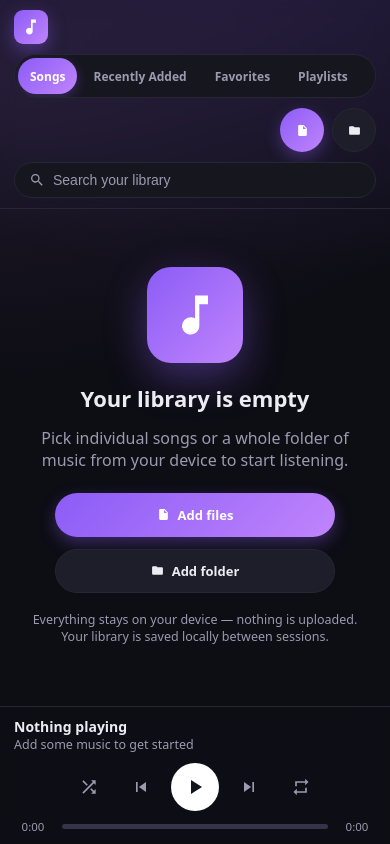
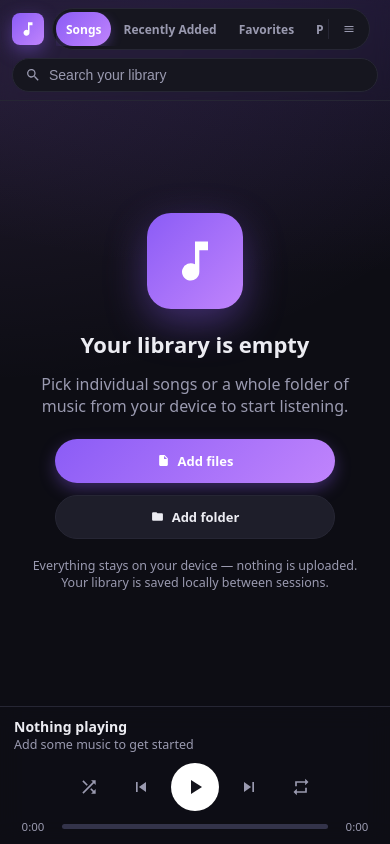
Before and after one commit to amimbs/Lizard-Music, a React (Vite) app: page / in a window 390 px wide. Built offline with nearby package versions, Linux system fonts and the light colour scheme.

Commit message:
feat: add buttons moved to humburger menu

```diff
--- a/src/App.css
+++ b/src/App.css
@@ -16,8 +16,9 @@
 .topbar {
   display: flex;
   align-items: center;
-  gap: 20px;
-  padding: 14px 22px;
+  gap: 12px;
+  padding: 10px 16px;
+  min-width: 0;
   border-bottom: 1px solid var(--border);
   backdrop-filter: blur(8px);
 }
@@ -25,18 +26,19 @@
 .brand {
   display: flex;
   align-items: center;
-  gap: 10px;
+  gap: 8px;
+  flex-shrink: 0;
   font-weight: 700;
-  font-size: 16px;
+  font-size: 15px;
   white-space: nowrap;
 }
 .brand-icon {
   display: grid;
   place-items: center;
-  width: 34px;
-  height: 34px;
-  border-radius: 9px;
-  font-size: 20px;
+  width: 32px;
+  height: 32px;
+  border-radius: 8px;
+  font-size: 18px;
   color: #fff;
   background: linear-gradient(135deg, var(--accent), var(--accent-2));
   box-shadow: 0 6px 18px rgba(139, 92, 246, 0.4);
@@ -45,14 +47,33 @@
 .nav {
   display: flex;
   align-items: center;
-  gap: 4px;
+  gap: 2px;
+  flex-shrink: 0;
   padding: 3px;
   border-radius: 999px;
   background: var(--bg-elev);
   border: 1px solid var(--border);
 }
-.nav button {
-  padding: 7px 14px;
+.nav-views {
+  display: flex;
+  align-items: center;
+  gap: 2px;
+  min-width: 0;
+}
+.nav-tools {
+  display: flex;
+  align-items: center;
+  flex-shrink: 0;
+}
+.nav-divider {
+  width: 1px;
+  height: 20px;
+  margin: 0 3px;
+  background: var(--border);
+}
+.nav button,
+.nav-menu-trigger {
+  padding: 6px 12px;
   border-radius: 999px;
   font-size: 13px;
   font-weight: 600;
@@ -62,7 +83,8 @@
   transition: color 0.15s ease, background 0.15s ease;
   white-space: nowrap;
 }
-.nav button:hover {
+.nav button:hover,
+.nav-menu-trigger:hover {
   color: var(--text);
 }
 .nav button.active {
@@ -70,14 +92,32 @@
   background: linear-gradient(135deg, var(--accent), var(--accent-2));
   box-shadow: 0 4px 12px rgba(139, 92, 246, 0.3);
 }
+.nav-menu {
+  position: relative;
+}
+.nav-menu-trigger {
+  display: grid;
+  place-items: center;
+  width: 32px;
+  height: 32px;
+  min-width: 32px;
+  padding: 0;
+  font-size: 18px;
+}
+.nav-menu.open .nav-menu-trigger {
+  color: var(--text);
+  background: var(--bg-elev-2);
+}
 
 .search {
   display: flex;
   align-items: center;
   gap: 8px;
   flex: 1;
-  max-width: 420px;
-  padding: 9px 14px;
+  min-width: 0;
+  max-width: 360px;
+  margin-left: auto;
+  padding: 8px 12px;
   border-radius: 999px;
   background: var(--bg-elev);
   border: 1px solid var(--border);
@@ -93,12 +133,6 @@
 }
 .search input::placeholder {
   color: var(--text-dim);
-}
-
-.actions {
-  display: flex;
-  gap: 10px;
-  margin-left: auto;
 }
 
 .btn {
@@ -128,8 +162,59 @@
 .btn.primary:hover {
   filter: brightness(1.08);
 }
-.btn-icon-only .btn-label {
-  display: inline;
+
+.menu-dropdown {
+  position: fixed;
+  z-index: 90;
+  display: flex;
+  flex-direction: column;
+  gap: 2px;
+  padding: 6px;
+  border-radius: 12px;
+  background: var(--bg-elev);
+  border: 1px solid var(--border);
+  box-shadow: 0 12px 32px rgba(0, 0, 0, 0.45);
+}
+
+.menu-item {
+  display: flex;
+  align-items: center;
+  gap: 10px;
+  width: 100%;
+  padding: 10px 12px;
+  border-radius: 8px;
+  font-size: 13.5px;
+  font-weight: 500;
+  text-align: left;
+  color: var(--text);
+  transition: background 0.15s ease, color 0.15s ease;
+}
+.menu-item:hover {
+  background: var(--bg-elev-2);
+}
+.menu-item.active {
+  color: var(--accent);
+}
+.menu-item.primary {
+  color: var(--accent-2);
+}
+.menu-item.primary:hover {
+  color: #fff;
+  background: rgba(139, 92, 246, 0.2);
+}
+.menu-item.danger {
+  color: #fca5a5;
+}
+.menu-item.danger:hover {
+  color: #f87171;
+  background: rgba(248, 113, 113, 0.12);
+}
+.menu-item svg {
+  flex-shrink: 0;
+  font-size: 18px;
+}
+.menu-item span {
+  min-width: 0;
 }
 
 /* ---------- Content ---------- */
@@ -508,53 +593,6 @@
 }
 .track-menu-trigger:active {
   transform: scale(0.95);
-}
-
-.track-menu-dropdown {
-  position: fixed;
-  z-index: 90;
-  display: flex;
-  flex-direction: column;
-  gap: 2px;
-  padding: 6px;
-  border-radius: 12px;
-  background: var(--bg-elev);
-  border: 1px solid var(--border);
-  box-shadow: 0 12px 32px rgba(0, 0, 0, 0.45);
-}
-
-.track-menu-item {
-  display: flex;
-  align-items: center;
-  gap: 10px;
-  width: 100%;
-  padding: 10px 12px;
-  border-radius: 8px;
-  font-size: 13.5px;
-  font-weight: 500;
-  text-align: left;
-  color: var(--text);
-  transition: background 0.15s ease, color 0.15s ease;
-}
-.track-menu-item:hover {
-  background: var(--bg-elev-2);
-}
-.track-menu-item.active {
-  color: var(--accent);
-}
-.track-menu-item.danger {
-  color: #fca5a5;
-}
-.track-menu-item.danger:hover {
-  color: #f87171;
-  background: rgba(248, 113, 113, 0.12);
-}
-.track-menu-item svg {
-  flex-shrink: 0;
-  font-size: 18px;
-}
-.track-menu-item span {
-  min-width: 0;
 }
 
 .storage-banner {
@@ -1062,9 +1100,9 @@ input[type='range']::-moz-range-thumb {
 @media (max-width: 760px) {
   .topbar {
     flex-wrap: wrap;
-    gap: 10px;
-    padding: 10px 14px;
-    padding-top: max(10px, env(safe-area-inset-top));
+    gap: 8px;
+    padding: 8px 12px;
+    padding-top: max(8px, env(safe-area-inset-top));
   }
   .brand {
     flex-shrink: 0;
@@ -1073,40 +1111,36 @@ input[type='range']::-moz-range-thumb {
     order: 2;
     flex: 1 1 auto;
     min-width: 0;
+    max-width: calc(100% - 48px);
+  }
+  .nav-views {
     overflow-x: auto;
     -webkit-overflow-scrolling: touch;
     scrollbar-width: none;
   }
-  .nav::-webkit-scrollbar {
+  .nav-views::-webkit-scrollbar {
     display: none;
   }
   .nav button {
-    padding: 8px 12px;
-    min-height: 36px;
+    padding: 7px 10px;
+    min-height: 34px;
     font-size: 12px;
+  }
+  .nav-menu-trigger {
+    width: 34px;
+    height: 34px;
+    min-width: 34px;
+    min-height: 34px;
   }
   .search {
     order: 3;
     flex: 1 1 100%;
     max-width: none;
-    min-width: 0;
-  }
-  .actions {
-    order: 2;
-    margin-left: auto;
-    gap: 8px;
+    margin-left: 0;
   }
   .btn {
     padding: 10px 12px;
     min-height: 44px;
-  }
-  .btn-icon-only .btn-label {
-    display: none;
-  }
-  .btn-icon-only {
-    padding: 10px;
-    min-width: 44px;
-    justify-content: center;
   }
   .install-banner {
     flex-direction: column;
--- a/src/App.jsx
+++ b/src/App.jsx
@@ -700,7 +700,8 @@ export default function App() {
           <span className="brand-icon"><IconMusic /></span>
           <span className="brand-name">Local Music</span>
         </div>
-        <nav className="nav" aria-label="Library views">
+        <nav className="nav" aria-label="Library">
+          <div className="nav-views" role="group" aria-label="Library views">
             <button
               type="button"
               className={view === 'songs' ? 'active' : ''}
@@ -733,6 +734,14 @@ export default function App() {
             >
               Playlists
             </button>
+          </div>
+          <div className="nav-tools">
+            <span className="nav-divider" aria-hidden="true" />
+            <NavAddMenu
+              onAddFiles={() => fileInputRef.current?.click()}
+              onAddFolder={() => folderInputRef.current?.click()}
+            />
+          </div>
         </nav>
         <div className="search">
           <IconSearch />
@@ -742,22 +751,6 @@ export default function App() {
             value={search}
             onChange={(e) => setSearch(e.target.value)}
           />
-        </div>
-        <div className="actions">
-          <button
-            className="btn primary btn-icon-only"
-            aria-label="Add files"
-            onClick={() => fileInputRef.current?.click()}
-          >
-            <IconFile /> <span className="btn-label">Add files</span>
-          </button>
-          <button
-            className="btn btn-icon-only"
-            aria-label="Add folder"
-            onClick={() => folderInputRef.current?.click()}
-          >
-            <IconFolder /> <span className="btn-label">Add folder</span>
-          </button>
         </div>
         <input
           ref={fileInputRef}
@@ -1079,7 +1072,7 @@ const TrackRow = memo(function TrackRow({
   removeLabel,
 }) {
   const handleRowClick = (e) => {
-    if (e.target.closest('button') || e.target.closest('.track-menu-dropdown')) return
+    if (e.target.closest('button') || e.target.closest('.menu-dropdown')) return
     onPlay()
   }
 
@@ -1130,12 +1123,10 @@ const TrackRow = memo(function TrackRow({
 })
 
 const TRACK_MENU_WIDTH = 220
+const NAV_ADD_MENU_WIDTH = 200
 
-function TrackMenu({ isFavorite, removeLabel, onToggleFavorite, onAddToPlaylist, onRemove }) {
-  const [open, setOpen] = useState(false)
+function useFixedDropdown(open, triggerRef, menuRef, menuWidth) {
   const [position, setPosition] = useState({ top: 0, left: 0 })
-  const triggerRef = useRef(null)
-  const menuRef = useRef(null)
 
   useLayoutEffect(() => {
     if (!open) return
@@ -1145,13 +1136,13 @@ function TrackMenu({ isFavorite, removeLabel, onToggleFavorite, onAddToPlaylist,
       if (!trigger) return
 
       const rect = trigger.getBoundingClientRect()
-      const menuHeight = menuRef.current?.offsetHeight ?? 148
+      const menuHeight = menuRef.current?.offsetHeight ?? 100
       const spaceBelow = window.innerHeight - rect.bottom
       const openUp = spaceBelow < menuHeight + 12 && rect.top > menuHeight + 12
       const top = openUp ? rect.top - menuHeight - 6 : rect.bottom + 6
       const left = Math.max(
         8,
-        Math.min(rect.right - TRACK_MENU_WIDTH, window.innerWidth - TRACK_MENU_WIDTH - 8),
+        Math.min(rect.right - menuWidth, window.innerWidth - menuWidth - 8),
       )
 
       setPosition({ top, left })
@@ -1161,6 +1152,20 @@ function TrackMenu({ isFavorite, removeLabel, onToggleFavorite, onAddToPlaylist,
     const frame = requestAnimationFrame(updatePosition)
     window.addEventListener('resize', updatePosition)
     window.addEventListener('scroll', updatePosition, true)
+
+    return () => {
+      cancelAnimationFrame(frame)
+      window.removeEventListener('resize', updatePosition)
+      window.removeEventListener('scroll', updatePosition, true)
+    }
+  }, [open, menuWidth, triggerRef, menuRef])
+
+  return position
+}
+
+function useDropdownDismiss(open, setOpen, triggerRef, menuRef) {
+  useEffect(() => {
+    if (!open) return
 
     const handlePointerDown = (e) => {
       if (triggerRef.current?.contains(e.target) || menuRef.current?.contains(e.target)) return
@@ -1174,13 +1179,81 @@ function TrackMenu({ isFavorite, removeLabel, onToggleFavorite, onAddToPlaylist,
     document.addEventListener('keydown', handleKeyDown)
 
     return () => {
-      cancelAnimationFrame(frame)
-      window.removeEventListener('resize', updatePosition)
-      window.removeEventListener('scroll', updatePosition, true)
       document.removeEventListener('mousedown', handlePointerDown)
       document.removeEventListener('keydown', handleKeyDown)
     }
-  }, [open])
+  }, [open, setOpen, triggerRef, menuRef])
+}
+
+function NavAddMenu({ onAddFiles, onAddFolder }) {
+  const [open, setOpen] = useState(false)
+  const triggerRef = useRef(null)
+  const menuRef = useRef(null)
+  const position = useFixedDropdown(open, triggerRef, menuRef, NAV_ADD_MENU_WIDTH)
+  useDropdownDismiss(open, setOpen, triggerRef, menuRef)
+
+  const runAction = (action) => (e) => {
+    e.stopPropagation()
+    setOpen(false)
+    action()
+  }
+
+  return (
+    <div className={`nav-menu ${open ? 'open' : ''}`}>
+      <button
+        ref={triggerRef}
+        type="button"
+        className="nav-menu-trigger"
+        onClick={() => setOpen((value) => !value)}
+        aria-label="Add music"
+        aria-haspopup="menu"
+        aria-expanded={open}
+      >
+        <IconMenu />
+      </button>
+      {open &&
+        createPortal(
+          <div
+            ref={menuRef}
+            className="menu-dropdown"
+            role="menu"
+            style={{
+              top: `${position.top}px`,
+              left: `${position.left}px`,
+              width: `${NAV_ADD_MENU_WIDTH}px`,
+            }}
+          >
+            <button
+              type="button"
+              role="menuitem"
+              className="menu-item primary"
+              onClick={runAction(onAddFiles)}
+            >
+              <IconFile />
+              <span>Add files</span>
+            </button>
+            <button
+              type="button"
+              role="menuitem"
+              className="menu-item"
+              onClick={runAction(onAddFolder)}
+            >
+              <IconFolder />
+              <span>Add folder</span>
+            </button>
+          </div>,
+          document.body,
+        )}
+    </div>
+  )
+}
+
+function TrackMenu({ isFavorite, removeLabel, onToggleFavorite, onAddToPlaylist, onRemove }) {
+  const [open, setOpen] = useState(false)
+  const triggerRef = useRef(null)
+  const menuRef = useRef(null)
+  const position = useFixedDropdown(open, triggerRef, menuRef, TRACK_MENU_WIDTH)
+  useDropdownDismiss(open, setOpen, triggerRef, menuRef)
 
   const runAction = (action) => (e) => {
     e.stopPropagation()
@@ -1208,14 +1281,14 @@ function TrackMenu({ isFavorite, removeLabel, onToggleFavorite, onAddToPlaylist,
         createPortal(
           <div
             ref={menuRef}
-            className="track-menu-dropdown"
+            className="menu-dropdown"
             role="menu"
             style={{ top: `${position.top}px`, left: `${position.left}px`, width: `${TRACK_MENU_WIDTH}px` }}
           >
             <button
               type="button"
               role="menuitem"
-              className={`track-menu-item ${isFavorite ? 'active' : ''}`}
+              className={`menu-item ${isFavorite ? 'active' : ''}`}
               onClick={runAction(onToggleFavorite)}
             >
               {isFavorite ? <IconHeartFilled /> : <IconHeart />}
@@ -1224,7 +1297,7 @@ function TrackMenu({ isFavorite, removeLabel, onToggleFavorite, onAddToPlaylist,
             <button
               type="button"
               role="menuitem"
-              className="track-menu-item"
+              className="menu-item"
               onClick={runAction(onAddToPlaylist)}
             >
               <IconPlaylistAdd />
@@ -1233,7 +1306,7 @@ function TrackMenu({ isFavorite, removeLabel, onToggleFavorite, onAddToPlaylist,
             <button
               type="button"
               role="menuitem"
-              className="track-menu-item danger"
+              className="menu-item danger"
               onClick={runAction(onRemove)}
             >
               <IconTrash />
```
Lines whose indentation alone changed are shown as unchanged.
